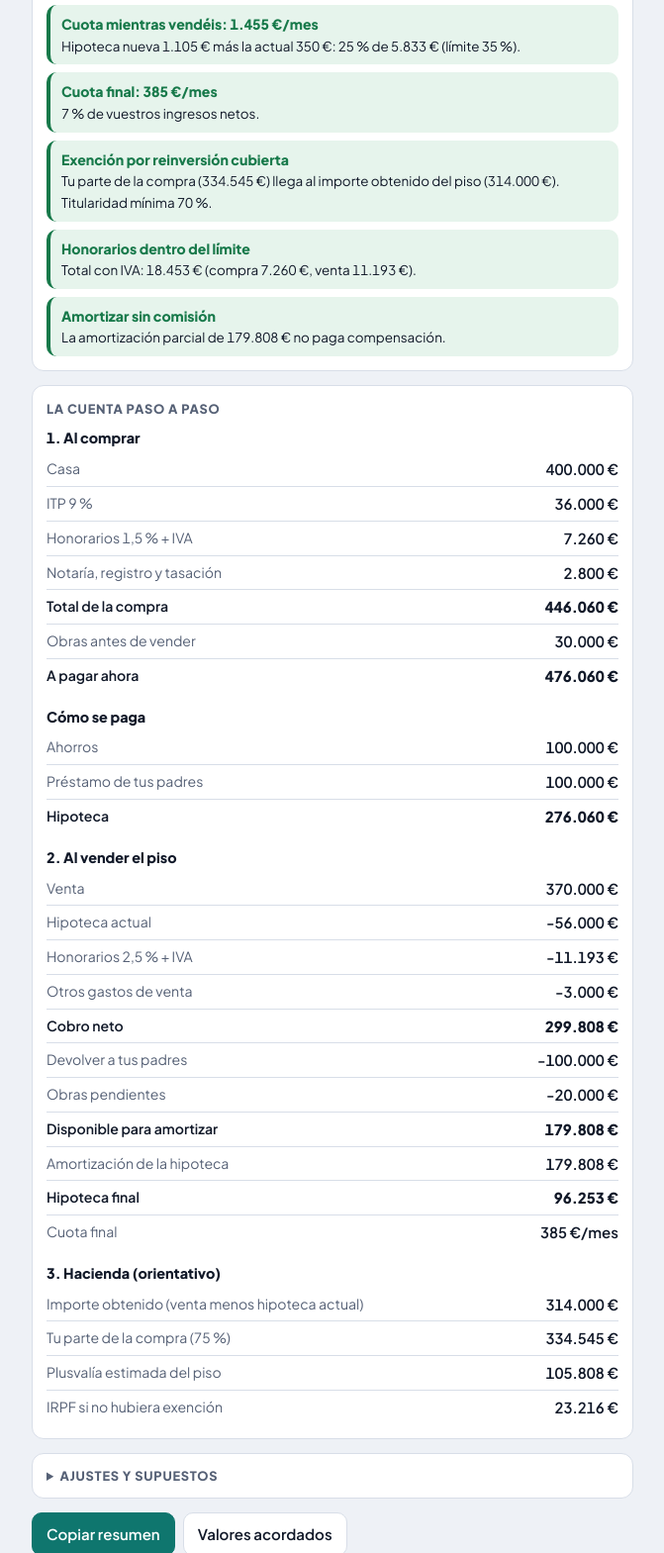
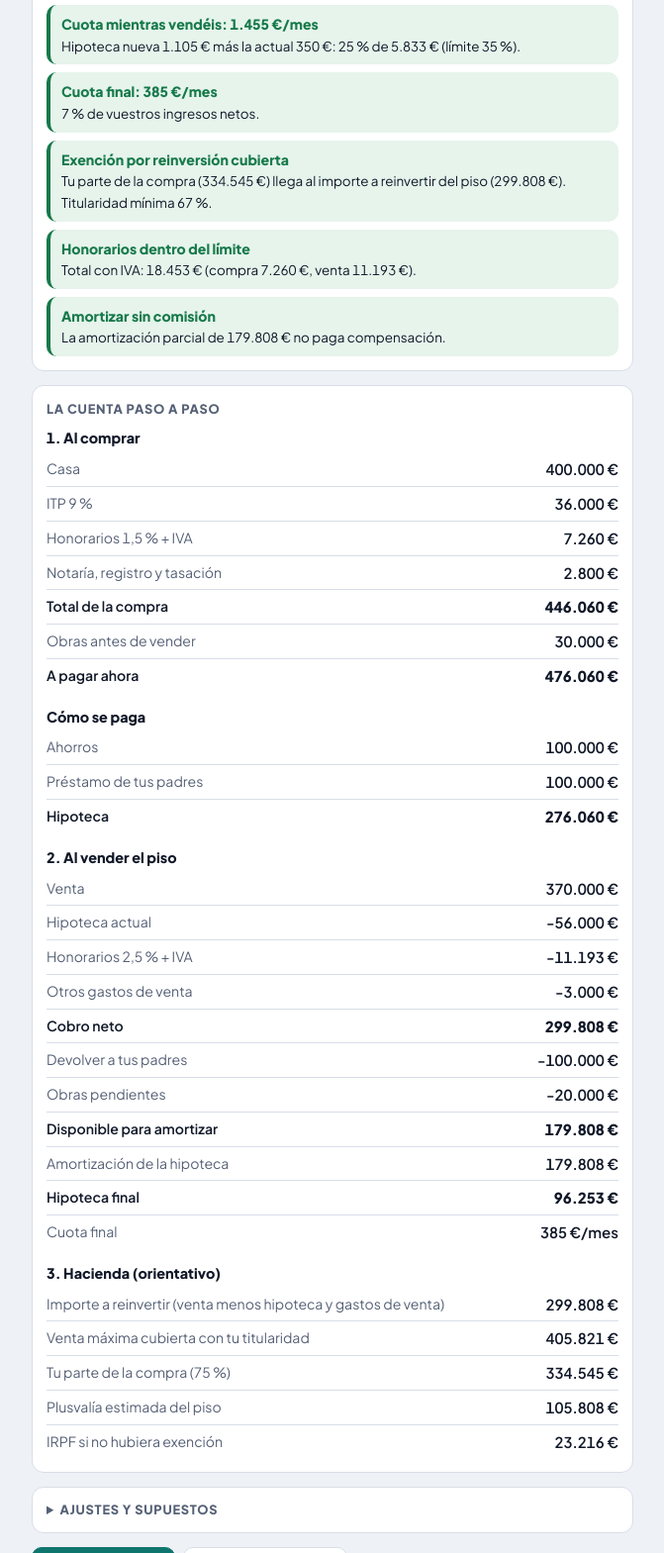
Before and after one commit to alabcar/Casa, a plain HTML site: page index.html in a window 1280 px wide. Shown: the part 1065-2634 px from the top of the page at 99% size, without its empty margins (304-975 px from the left). Drawn offline with Linux system fonts and the light colour scheme.

Commit message:
Importe a reinvertir neto de gastos de venta y venta máxima cubierta por la titularidad

```diff
--- a/index.html
+++ b/index.html
@@ -308,9 +308,10 @@ function calcular(p) {
   }
 
   /* Hacienda */
-  r.importeObtenido = p.venta - p.pendiente;
+  r.importeObtenido = r.netoVenta; /* venta - hipoteca pendiente - gastos de venta (confirmar con gestor) */
   r.parteTuya = r.totalCompra * (p.titularidad / 100);
   r.titularidadMinima = r.totalCompra > 0 ? r.importeObtenido / r.totalCompra : 0;
+  r.ventaMaxCubierta = (r.parteTuya + p.pendiente + p.otrosVenta) / (1 - (p.honorariosVenta / 100) * iva);
   r.reinvierteTodo = r.parteTuya >= r.importeObtenido;
   r.sinReinvertir = Math.max(0, r.importeObtenido - r.parteTuya);
   r.plusvalia = p.venta - r.honorariosVenta - p.otrosVenta - p.valorAdquisicion;
@@ -481,7 +482,7 @@ if (typeof module !== 'undefined') {
       'Hipoteca nueva ' + eur(r.cuotaAlComprar) + ' más la actual ' + eur(P.cuotaActual) + ': ' + pct(r.ratioMientrasVendeis) + ' de ' + eur(P.ingresos) + ' (límite 35 %).'));
     A.push(alerta('ok', 'Cuota final: ' + eur(r.cuotaFinal) + '/mes', pct(r.ratioFinal) + ' de vuestros ingresos netos.'));
     if (r.reinvierteTodo) {
-      A.push(alerta('ok', 'Exención por reinversión cubierta', 'Tu parte de la compra (' + eur(r.parteTuya) + ') llega al importe obtenido del piso (' + eur(r.importeObtenido) + '). Titularidad mínima ' + pct(r.titularidadMinima) + '.'));
+      A.push(alerta('ok', 'Exención por reinversión cubierta', 'Tu parte de la compra (' + eur(r.parteTuya) + ') llega al importe a reinvertir del piso (' + eur(r.importeObtenido) + '). Titularidad mínima ' + pct(r.titularidadMinima) + '.'));
     } else {
       A.push(alerta('warn', 'No reinvertís todo el importe del piso', 'Tu parte (' + eur(r.parteTuya) + ') no llega a ' + eur(r.importeObtenido) + ': ' + eur(r.sinReinvertir) + ' sin reinvertir. Sube tu titularidad a ' + pct(r.titularidadMinima) + ' o más.'));
     }
@@ -526,7 +527,8 @@ if (typeof module !== 'undefined') {
       row('Cuota final', eur(r.cuotaFinal) + '/mes') +
       '</dl>';
     D += '<p class="block-title">3. Hacienda (orientativo)</p><dl class="rows">' +
-      row('Importe obtenido (venta menos hipoteca actual)', eur(r.importeObtenido)) +
+      row('Importe a reinvertir (venta menos hipoteca y gastos de venta)', eur(r.importeObtenido)) +
+      row('Venta máxima cubierta con tu titularidad', eur(r.ventaMaxCubierta)) +
       row('Tu parte de la compra (' + P.titularidad + ' %)', eur(r.parteTuya)) +
       row('Plusvalía estimada del piso', eur(r.plusvalia)) +
       row('IRPF si no hubiera exención', eur(r.irpfSinExencion)) +
--- a/model.js
+++ b/model.js
@@ -97,9 +97,10 @@ function calcular(p) {
   }
 
   /* Hacienda */
-  r.importeObtenido = p.venta - p.pendiente;
+  r.importeObtenido = r.netoVenta; /* venta - hipoteca pendiente - gastos de venta (confirmar con gestor) */
   r.parteTuya = r.totalCompra * (p.titularidad / 100);
   r.titularidadMinima = r.totalCompra > 0 ? r.importeObtenido / r.totalCompra : 0;
+  r.ventaMaxCubierta = (r.parteTuya + p.pendiente + p.otrosVenta) / (1 - (p.honorariosVenta / 100) * iva);
   r.reinvierteTodo = r.parteTuya >= r.importeObtenido;
   r.sinReinvertir = Math.max(0, r.importeObtenido - r.parteTuya);
   r.plusvalia = p.venta - r.honorariosVenta - p.otrosVenta - p.valorAdquisicion;
--- a/test.js
+++ b/test.js
@@ -28,7 +28,7 @@ console.log('pmt 336k 2.75% 30a =', pmt(336000, 2.75, 30).toFixed(2), '(esp 1371
 console.log('IRPF 109k =', Math.round(irpfAhorro(109000)), '(esp ~24k)');
 const d = calcular(DEFAULTS);
 console.log('Defaults: M0', Math.round(d.hipotecaAlComprar), 'final', Math.round(d.hipotecaFinal), 'cuota puente', Math.round(d.cuotaMientrasVendeis), 'liquido final', Math.round(d.liquidoFinal));
-console.log('Defaults: importe obtenido', d.importeObtenido, 'parte tuya', Math.round(d.parteTuya), 'reinvierte', d.reinvierteTodo);
+console.log('Defaults: importe a reinvertir', Math.round(d.importeObtenido), 'venta max cubierta', Math.round(d.ventaMaxCubierta), 'parte tuya', Math.round(d.parteTuya), 'reinvierte', d.reinvierteTodo);
 const c350 = calcular(Object.assign({}, DEFAULTS, { precio: 350000 }));
 console.log('350k: reinvierte todo?', c350.reinvierteTodo, 'sin reinvertir', Math.round(c350.sinReinvertir));
 const cap = calcular(Object.assign({}, DEFAULTS, { precio: 420000, obras: 100000, obrasAntes: 100000 }));
```
Also changed, not shown: template.html (+3 -2 lines).
